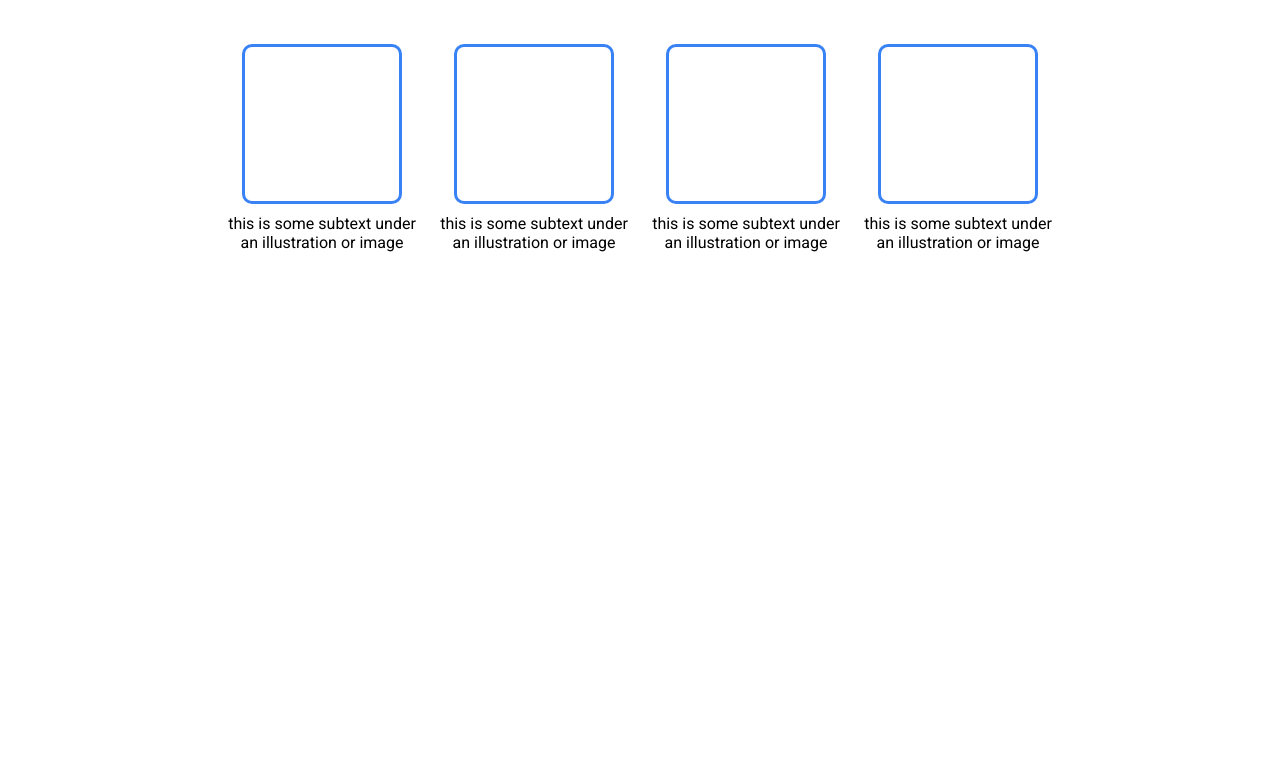
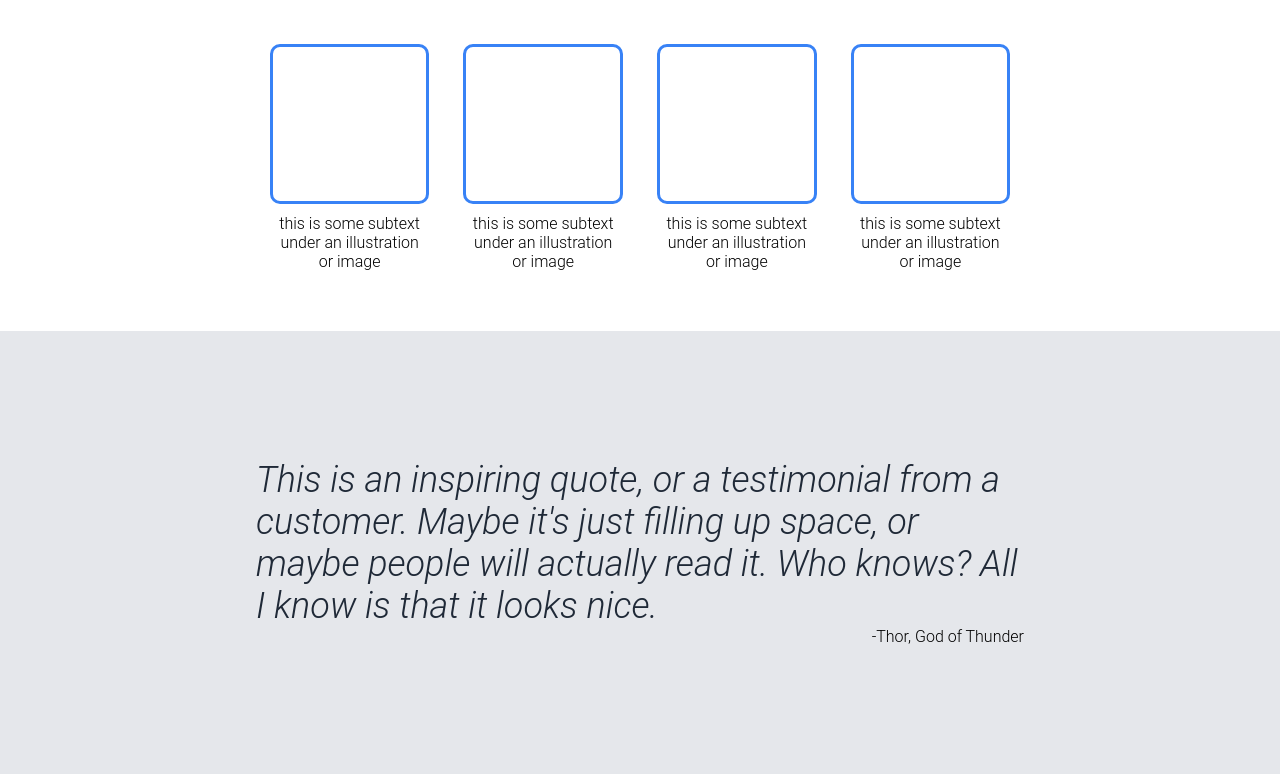
Before and after one commit to jacobmrivera/LandingPage, a plain HTML site: page index.html in a window 1280 px wide. Shown: the part 511-1285 px from the top of the page. Before the commit the page ends 800 px from the top, so only its background shows below. Drawn offline with Linux system fonts and the light colour scheme.

Commit message:
Finish design and content of quote section of index.html with styling in style.css

```diff
--- a/index.html
+++ b/index.html
@@ -55,24 +55,43 @@
         <div class="cards-row">
             <div class="card">
                 <div class="block"></div>
-                this is some subtext under an illustration or image
+                <div class="block-text">
+                    this is some subtext under an illustration or image
+                </div>
             </div>
             <div class="card">
                 <div class="block"></div>
-                this is some subtext under an illustration or image
-            </div>
+                <div class="block-text">
+                    this is some subtext under an illustration or image
+                </div>            </div>
             <div class="card">
                 <div class="block"></div>
-                this is some subtext under an illustration or image
-            </div>
+                <div class="block-text">
+                    this is some subtext under an illustration or image
+                </div>            </div>
             <div class="card">
                 <div class="block"></div>
-                this is some subtext under an illustration or image
-            </div>
+                <div class="block-text">
+                    this is some subtext under an illustration or image
+                </div>            </div>
         </div>
     </div>
 
+    <div class="quote-section">
 
+        <div class="quote">
+
+            This is an inspiring quote, or a testimonial from a  customer.
+            Maybe it's just filling up space, or maybe people will actually read it.
+            Who knows? All I know is that it looks nice.
+
+        </div>
+
+        <div class="author">
+            -Thor, God of Thunder
+        </div>
+
+    </div>
 
 
   </body>
--- a/style.css
+++ b/style.css
@@ -1,6 +1,7 @@
 body {
     margin: 0;
-    font-family: 'Roboto';
+    font-family:'Roboto Light', 'Roboto Medium', 'Roboto';
+
 }
 
 .hero {
@@ -103,6 +104,7 @@ button {
     flex-direction: column;
     align-items: center;
     padding-top: 50px;
+    padding-bottom: 50px;
 }
 
 .info-header {
@@ -117,12 +119,13 @@ button {
     flex-direction: row;
     align-items: center;
     justify-content: center;
+    gap: 20px;
 }
 
 .card {
     display: flex;
     flex-direction: column;
-    width:15%;
+    width:12%;
     align-items: center;
     justify-content: center;
     text-align: center;
@@ -132,11 +135,32 @@ button {
 
 .block {
     display: inline-block;
-    width: 80%;
-    padding-top: 80%;
+    width: 100%;
+    padding-top: 100%;
     background-color: white;
     border-style: solid;
     border-width: 3px;
     border-color: #3882F6;
     border-radius: 10px;
 }
+
+.quote-section {
+    background-color: #E5E7EB;
+    display: flex;
+    flex-direction: column;
+    padding: 10% 20% 10% 20%;
+
+
+}
+
+.quote {
+    font-size: 36px;
+    color: #1F2937;
+    font-style: italic;
+    font-weight:lighter;
+
+}
+
+.author {
+    margin-left:auto;
+}
```
